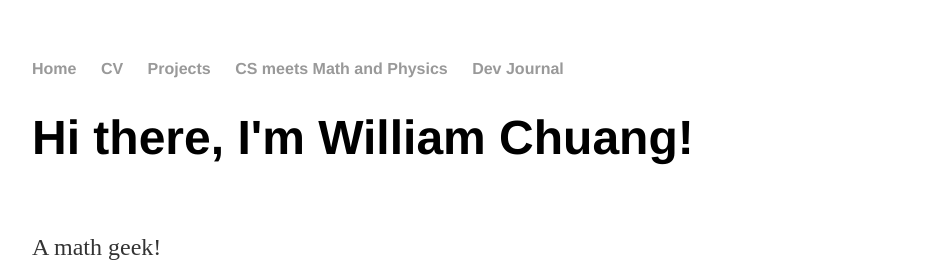
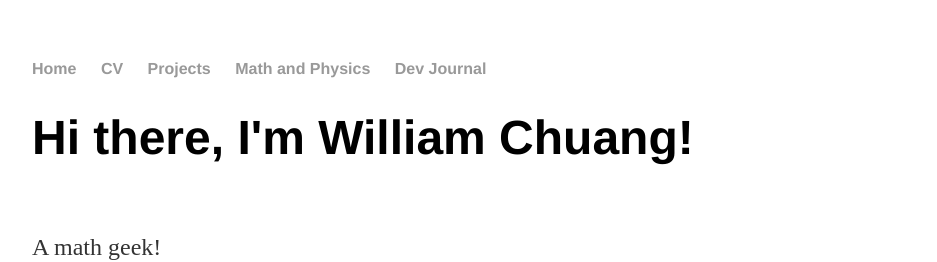
Before and after one commit to williamchuang/williamchuang.github.io, a Jekyll site: the page built from index.html, in a window 1280 px wide. Shown: the top 262 px of the page, without its empty margins (160-1097 px from the left). Built offline with Jekyll 4.4.1, drawn with Linux system fonts in a browser that asks for light colours; comment, search, counter and statistics services are not loaded.

Commit message:
Update default.html

```diff
--- a/_layouts/default.html
+++ b/_layouts/default.html
@@ -16,7 +16,7 @@
         		<li><a href="/projects">Projects</a></li>
         		<!--<li><a href="/CS_Notes">CS Notes</a></li>-->
 
-        		<li><a href="/CS_meets_Math_and_Physics">CS meets Math and Physics</a></li>
+        		<li><a href="/Math_and_Physics">Math and Physics</a></li>
         		<li><a href="/blog">Dev Journal</a></li>
     		</ul>
 		</nav>
```
